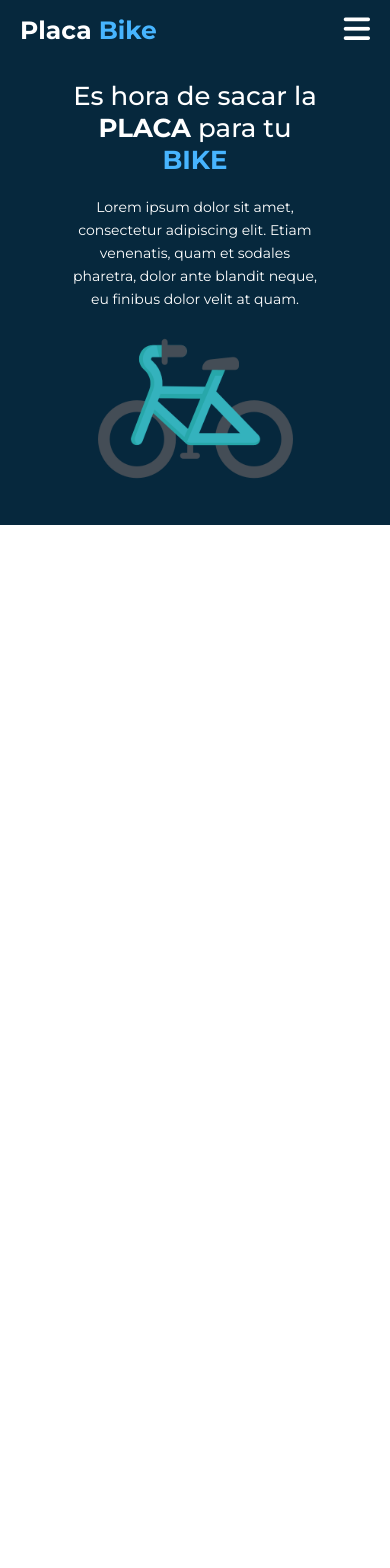
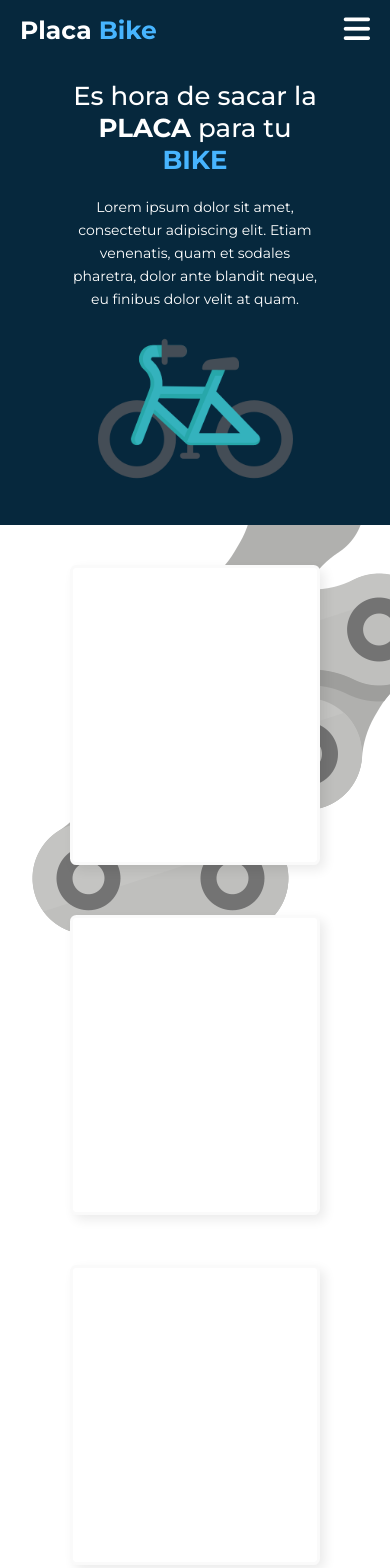
Before and after one commit to Pilli3800/PlacaBike, a React (Create React App) app: page / in a window 390 px wide. Shown: the top 1568 px of the page. Before the commit the page ends 863 px from the top, so only its background shows below. Built offline with nearby package versions, Linux system fonts and the light colour scheme.

Commit message:
Avance Section Cards

```diff
--- a/src/pages/Inicio.css
+++ b/src/pages/Inicio.css
@@ -55,6 +55,36 @@
 
 .section-cards {
   height: 40vh;
+  display: flex;
+  justify-content: center;
+  align-items: center;
+  flex-wrap: wrap;
+  background-image: url('../resources/img/chains.png');
+  background-repeat: no-repeat;
+}
+
+.cards-container {
+  display: flex;
+  justify-content: space-between;
+  align-items: center;
+  flex-wrap: wrap;
+  gap: 100px;
+  margin-left: 10%;
+}
+
+.card {
+  width: 250px;
+  height: 300px;
+  background: rgb(255, 255, 255);
+  border-radius: 0.4em;
+  box-shadow: 0.3em 0.3em 0.7em #00000015;
+  transition: border 0.5s cubic-bezier(0.175, 0.885, 0.32, 1.275);
+  border: rgb(250, 250, 250) 0.2em solid;
+}
+
+.card:hover {
+  box-shadow: 0 8px 50px #23232333;
+  transition: 1s;
 }
 
 /* Animaciones */
@@ -106,6 +136,18 @@
   .bicycle {
     width: 50%;
   }
+  /* Section Cards */
+  .section-cards {
+    height: auto;
+    flex-direction: column;
+    padding: 40px 0;
+  }
+
+  .cards-container {
+    flex-direction: column;
+    gap: 50px;
+    margin-left: 0;
+  }
 }
 
 @media (max-width: 768px) {
--- a/src/pages/Inicio.js
+++ b/src/pages/Inicio.js
@@ -1,7 +1,6 @@
 import React from "react";
 import "./Inicio.css";
 import bicycle from "../resources/img/bicycle.png";
-import chains from "../resources/img/chains.png";
 
 const Inicio = () => {
   return (
```
